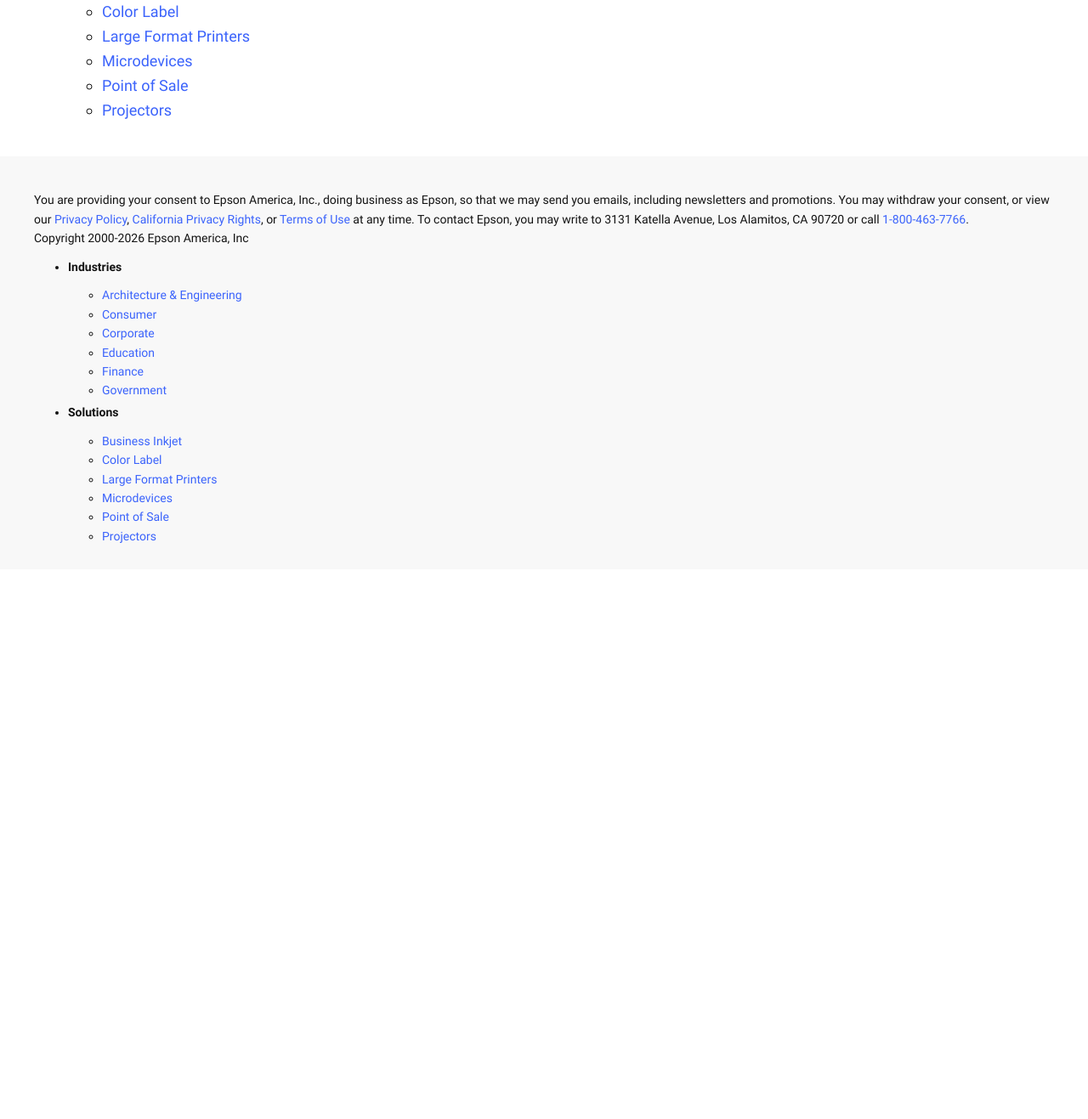
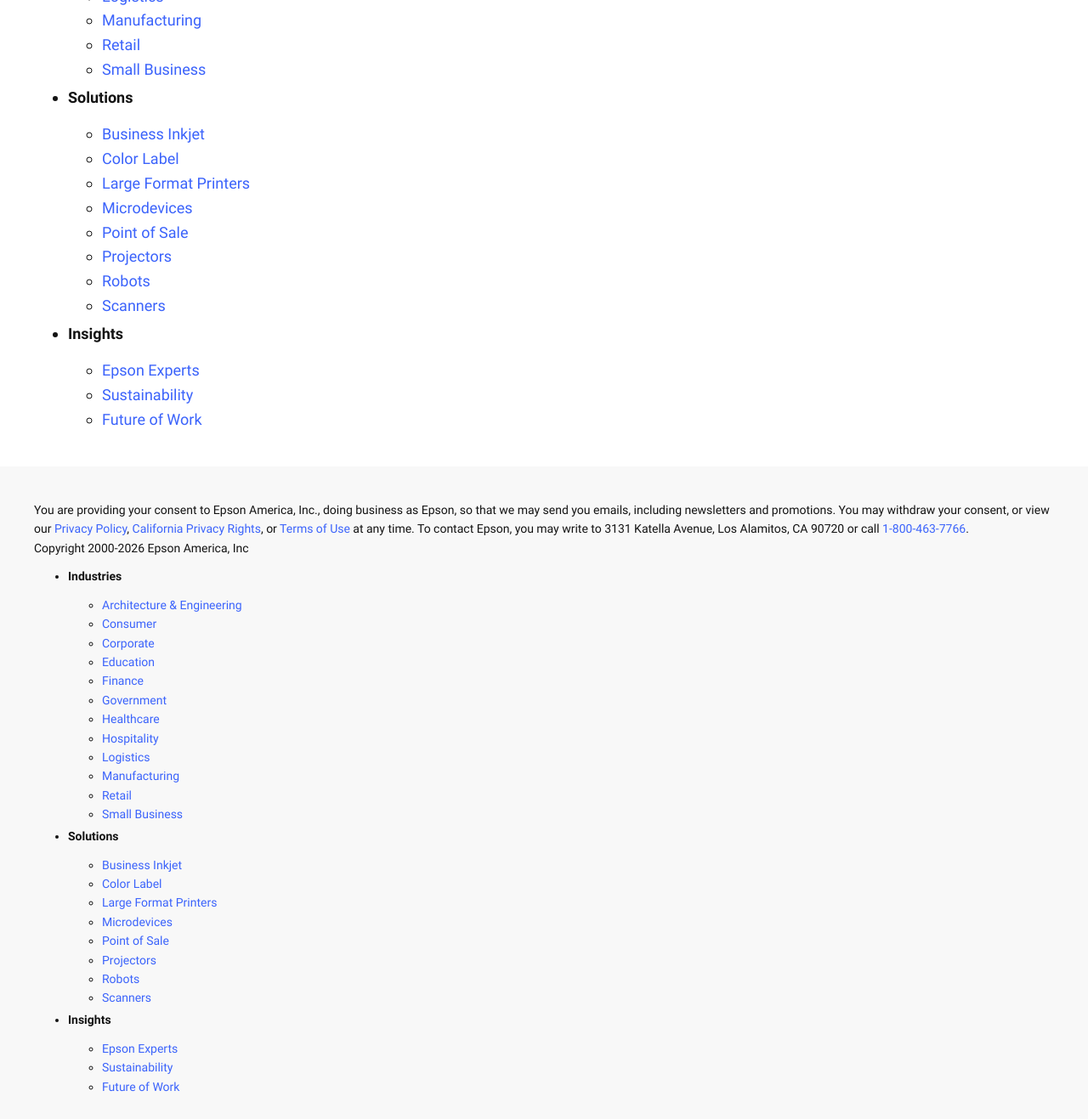
Before and after one commit to vidobe/expcat, a website: page footer.html in a window 1280 px wide. Shown: the part 540-1857 px from the top of the page at 85% size. Before the commit the page ends 1210 px from the top, so only its background shows below. Drawn offline with Linux system fonts and the light colour scheme.

Commit message:
Update EDS migration changes
Automated migration updates generated by Experience Catalyst.

Changed files (3):
- footer.html
- footer.md
- footer.plain.html

```diff
--- a/footer.html
+++ b/footer.html
@@ -24,6 +24,12 @@
 <li><a href="https://blog.epson.com/tag/education/">Education</a></li>
 <li><a href="https://blog.epson.com/tag/finance/">Finance</a></li>
 <li><a href="https://blog.epson.com/tag/government/">Government</a></li>
+<li><a href="https://blog.epson.com/tag/healthcare/">Healthcare</a></li>
+<li><a href="https://blog.epson.com/tag/hospitality/">Hospitality</a></li>
+<li><a href="https://blog.epson.com/tag/logistic/">Logistics</a></li>
+<li><a href="https://blog.epson.com/tag/manufacturing/">Manufacturing</a></li>
+<li><a href="https://blog.epson.com/tag/retail/">Retail</a></li>
+<li><a href="https://blog.epson.com/tag/small-business/">Small Business</a></li>
 </ul>
 </li>
 <li><strong>Solutions</strong>
@@ -34,6 +40,15 @@
 <li><a href="https://blog.epson.com/tag/microdevices/">Microdevices</a></li>
 <li><a href="https://blog.epson.com/tag/point-of-sale/">Point of Sale</a></li>
 <li><a href="https://blog.epson.com/tag/projectors/">Projectors</a></li>
+<li><a href="https://blog.epson.com/tag/robots/">Robots</a></li>
+<li><a href="https://blog.epson.com/tag/scanners/">Scanners</a></li>
+</ul>
+</li>
+<li><strong>Insights</strong>
+<ul>
+<li><a href="https://blog.epson.com/tag/epson-experts/">Epson Experts</a></li>
+<li><a href="https://blog.epson.com/tag/sustainability/">Sustainability</a></li>
+<li><a href="https://blog.epson.com/future-of-work/">Future of Work</a></li>
 </ul>
 </li>
 </ul></div>
--- a/footer.plain.html
+++ b/footer.plain.html
@@ -8,6 +8,12 @@
 <li><a href="https://blog.epson.com/tag/education/">Education</a></li>
 <li><a href="https://blog.epson.com/tag/finance/">Finance</a></li>
 <li><a href="https://blog.epson.com/tag/government/">Government</a></li>
+<li><a href="https://blog.epson.com/tag/healthcare/">Healthcare</a></li>
+<li><a href="https://blog.epson.com/tag/hospitality/">Hospitality</a></li>
+<li><a href="https://blog.epson.com/tag/logistic/">Logistics</a></li>
+<li><a href="https://blog.epson.com/tag/manufacturing/">Manufacturing</a></li>
+<li><a href="https://blog.epson.com/tag/retail/">Retail</a></li>
+<li><a href="https://blog.epson.com/tag/small-business/">Small Business</a></li>
 </ul>
 </li>
 <li><strong>Solutions</strong>
@@ -18,6 +24,15 @@
 <li><a href="https://blog.epson.com/tag/microdevices/">Microdevices</a></li>
 <li><a href="https://blog.epson.com/tag/point-of-sale/">Point of Sale</a></li>
 <li><a href="https://blog.epson.com/tag/projectors/">Projectors</a></li>
+<li><a href="https://blog.epson.com/tag/robots/">Robots</a></li>
+<li><a href="https://blog.epson.com/tag/scanners/">Scanners</a></li>
+</ul>
+</li>
+<li><strong>Insights</strong>
+<ul>
+<li><a href="https://blog.epson.com/tag/epson-experts/">Epson Experts</a></li>
+<li><a href="https://blog.epson.com/tag/sustainability/">Sustainability</a></li>
+<li><a href="https://blog.epson.com/future-of-work/">Future of Work</a></li>
 </ul>
 </li>
 </ul></div>
```
Also changed, not shown: footer.md (+12 -0 lines).
